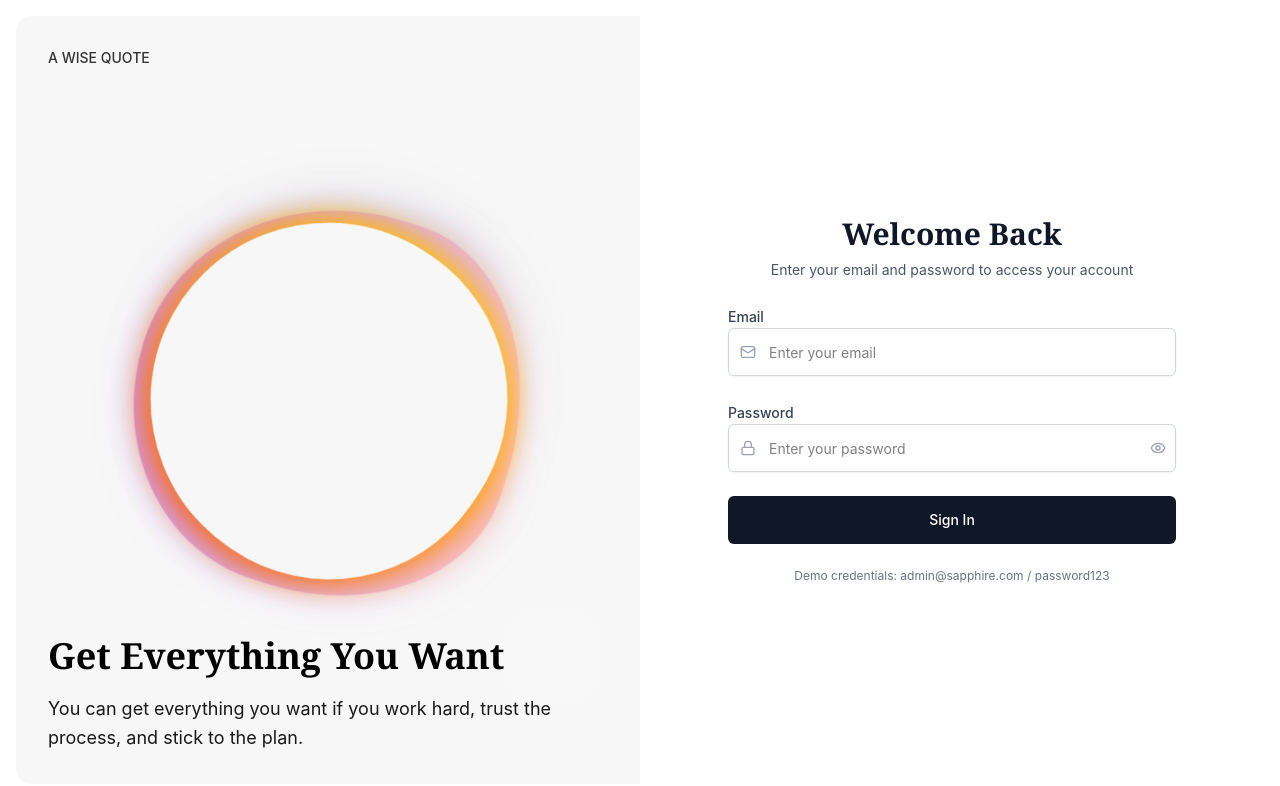
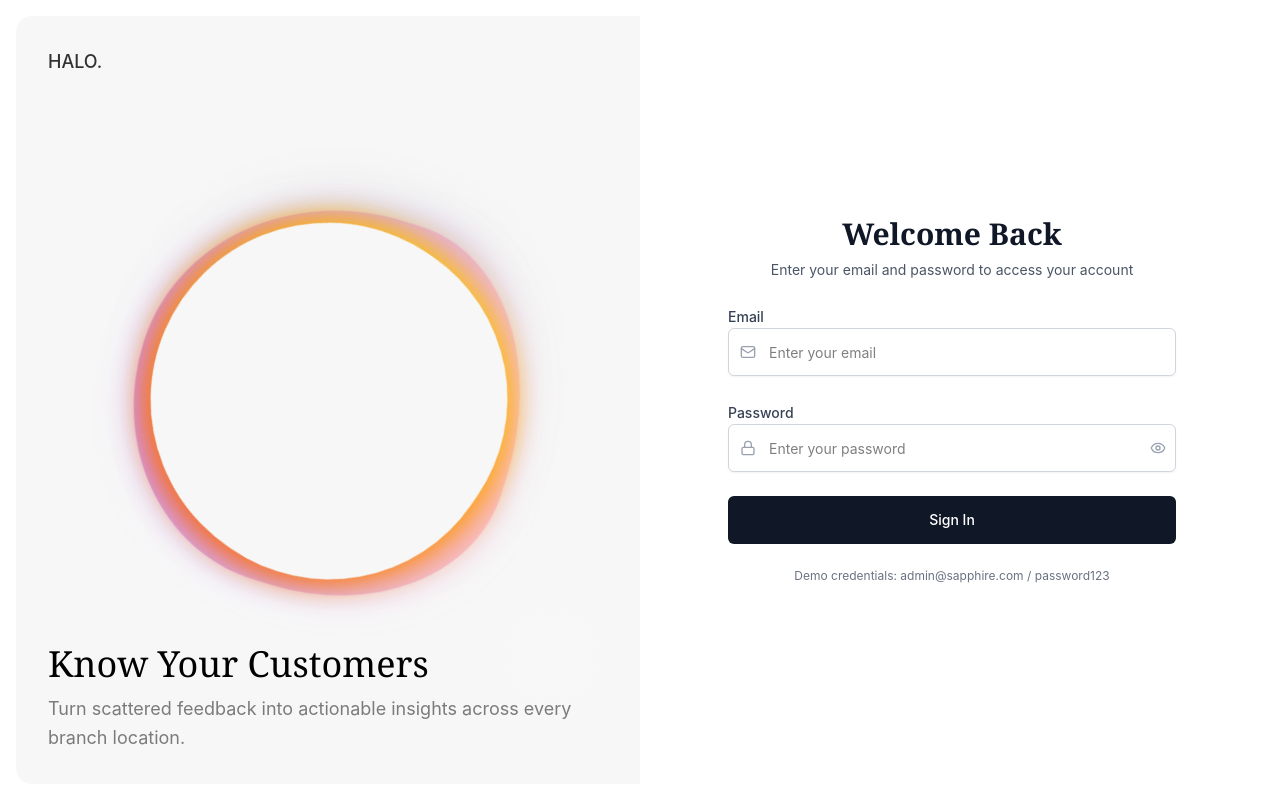
Before and after one commit to awais-ur-rehman/halo-saphire, a React (Vite) app: page /login in a window 1280 px wide. Shown: the top 786 px of the page. Built offline with nearby package versions, Linux system fonts and the light colour scheme.

Commit message:
fixed: content

```diff
--- a/src/pages/auth/LoginPage.tsx
+++ b/src/pages/auth/LoginPage.tsx
@@ -40,15 +40,15 @@ export const LoginPage = () => {
             {/* Content */}
             <div className="relative z-10 h-full flex flex-col justify-between p-8 text-black">
               <div>
-                <h3 className="text-sm font-medium opacity-80">A WISE QUOTE</h3>
+                <h3 className="text-lg font-medium opacity-80">HALO.</h3>
               </div>
 
-              <div className="space-y-4">
-                <h2 className="text-4xl font-serif font-bold leading-tight">
-                  Get Everything You Want
+              <div className="space-y-2">
+                <h2 className="text-4xl font-serif font-medium leading-tight">
+                Know Your Customers
                 </h2>
-                <p className="text-lg opacity-90 leading-relaxed">
-                  You can get everything you want if you work hard, trust the process, and stick to the plan.
+                <p className="text-lg opacity-50 leading-relaxed">
+                Turn scattered feedback into actionable insights across every branch location.
                 </p>
               </div>
             </div>
```
